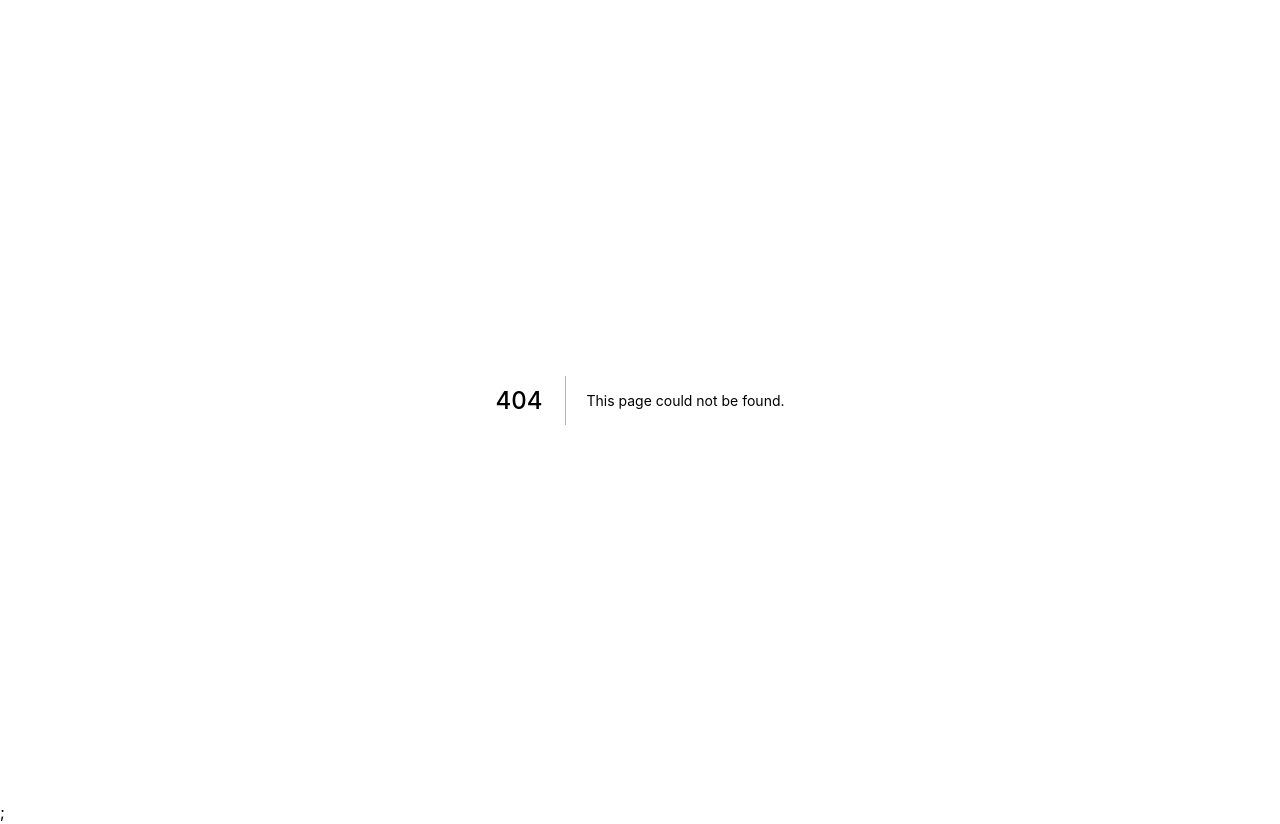
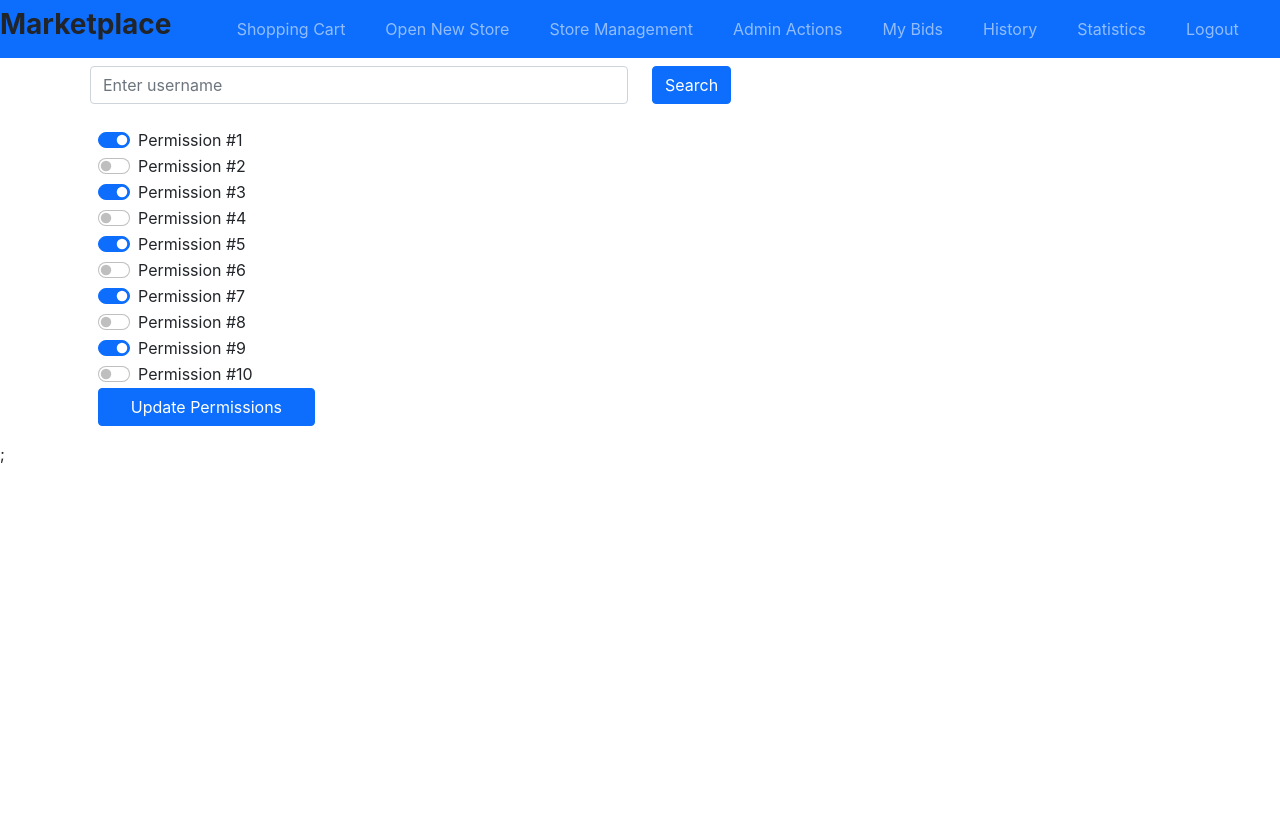
Before and after one commit to danielpiro/Workshop-16b, a Next.js app in the folder GUI/: page /change-policy in a window 1280 px wide. Before the commit this address had no page. After the commit the page ends 800 px from the top, so only its background shows below. Built offline with nearby package versions, Linux system fonts and the light colour scheme.

Commit message:
change policy page - done

```diff
--- /dev/null
+++ b/GUI/pages/change-policy.js
@@ -0,0 +1,127 @@
+import AdminMenu from "../components/menus/menuAdmin";
+import StoreOwnerMenu from "../components/menus/menuStoreOwner";
+import StoreManagerMenu from "../components/menus/menuStoreManager";
+import SubscriberMenu from "../components/menus/menuSubscriber";
+import GuestMenu from "../components/menus/menuGuest";
+import axios from "axios";
+import { useState, useEffect } from "react";
+import Link from "next/link";
+
+// import Container from "react-bootstrap/Container"
+// import Row from "react-bootstrap/Row"
+// import Col from "react-bootstrap/Col"
+
+const ChangePolicy = () => {
+    // const [isLoading, setIsLoading] = useState(true);
+    // const [searchValue, setSearchValue] = useState("");
+    const [userPermission, setUserPermission] = useState("Admin"); //TODO: Need to change to Guest when logic is ready!
+    // useEffect(() => {
+    //   const fetchApi = async () => {
+    //     const response = await axios.get("https://fakestoreapi.com/products");
+    //     setIsLoading(!isLoading);
+    //     setProducts(response.data);
+    //     //TODO: Add logic to check if the user has any permission!
+    //     //setUserPermission("Admin/StoreOwner/StoreManager");
+    //   };
+    //   fetchApi();
+    // }, []);
+
+    var menu;
+    if (userPermission == "Admin"){
+        menu = <AdminMenu />;
+    }
+    else if (userPermission == "Owner"){
+        menu = <StoreOwnerMenu />;
+    }
+    else if (userPermission == "Manager"){
+        menu = <StoreManagerMenu />;
+    }
+    else if (userPermission == "Subscriber"){
+        menu = <SubscriberMenu />;
+    }
+    else{
+        menu = <GuestMenu />;
+    }
+
+    return(
+        <>
+        {menu}
+
+        <div class="container">
+            <div className="row">
+                <div className="col">
+                    <input
+                        className="form-control mr-sm-2 m-2"
+                        type="search"
+                        placeholder="Enter username"
+                        aria-label="Search"
+                    />
+                </div>
+                <div className="col m-2">
+                    <button className="btn btn-primary mr-lg-3">
+                        Search
+                    </button>
+                </div>
+            </div>
+
+            <div className="row m-3">
+                {/* <div class="form-check form-switch">
+                <input class="form-check-input" type="checkbox" id="flexSwitchCheckDisabled" disabled />
+                <label class="form-check-label" for="flexSwitchCheckDisabled">Disabled switch checkbox input</label>
+                </div>
+                <div class="form-check form-switch">
+                <input class="form-check-input" type="checkbox" id="flexSwitchCheckCheckedDisabled" checked disabled />
+                <label class="form-check-label" for="flexSwitchCheckCheckedDisabled">Disabled checked switch checkbox input</label>
+                </div> */}
+                <div class="form-check form-switch">
+                    <input class="form-check-input" type="checkbox" id="flexSwitchCheckDefault" checked/>
+                    <label class="form-check-label" for="flexSwitchCheckDefault">Permission #1</label>
+                </div>
+                <div class="form-check form-switch">
+                    <input class="form-check-input" type="checkbox" id="flexSwitchCheckChecked" />
+                    <label class="form-check-label" for="flexSwitchCheckChecked">Permission #2</label>
+                </div>
+                <div class="form-check form-switch">
+                    <input class="form-check-input" type="checkbox" id="flexSwitchCheckDefault" checked/>
+                    <label class="form-check-label" for="flexSwitchCheckDefault">Permission #3</label>
+                </div>
+                <div class="form-check form-switch">
+                    <input class="form-check-input" type="checkbox" id="flexSwitchCheckChecked" />
+                    <label class="form-check-label" for="flexSwitchCheckChecked">Permission #4</label>
+                </div>
+                <div class="form-check form-switch">
+                    <input class="form-check-input" type="checkbox" id="flexSwitchCheckDefault" checked/>
+                    <label class="form-check-label" for="flexSwitchCheckDefault">Permission #5</label>
+                </div>
+                <div class="form-check form-switch">
+                    <input class="form-check-input" type="checkbox" id="flexSwitchCheckChecked" />
+                    <label class="form-check-label" for="flexSwitchCheckChecked">Permission #6</label>
+                </div>
+                <div class="form-check form-switch">
+                    <input class="form-check-input" type="checkbox" id="flexSwitchCheckDefault" checked/>
+                    <label class="form-check-label" for="flexSwitchCheckDefault">Permission #7</label>
+                </div>
+                <div class="form-check form-switch">
+                    <input class="form-check-input" type="checkbox" id="flexSwitchCheckChecked" />
+                    <label class="form-check-label" for="flexSwitchCheckChecked">Permission #8</label>
+                </div>
+                <div class="form-check form-switch">
+                    <input class="form-check-input" type="checkbox" id="flexSwitchCheckDefault" checked/>
+                    <label class="form-check-label" for="flexSwitchCheckDefault">Permission #9</label>
+                </div>
+                <div class="form-check form-switch">
+                    <input class="form-check-input" type="checkbox" id="flexSwitchCheckChecked" />
+                    <label class="form-check-label" for="flexSwitchCheckChecked">Permission #10</label>
+                </div>
+
+                <button className="btn btn-primary mr-lg-3" style={{width: "20%"}}>
+                    Update Permissions
+                </button>
+            </div>
+        </div>
+
+        </>
+    );
+};
+
+export default ChangePolicy;
--- a/GUI/pages/store-management.js
+++ b/GUI/pages/store-management.js
@@ -71,7 +71,7 @@ const StoreManagement = () => {
                     </div>
                     <div style={{ display: userPermission=="Admin" ? "block" : "none" }}>
                         <li className="change-policy-button nav-item m-2">
-                            <Link href="/dashboard">
+                            <Link href="/change-policy">
                                 <a>Change store's policy</a>
                             </Link>
                         </li>
```
